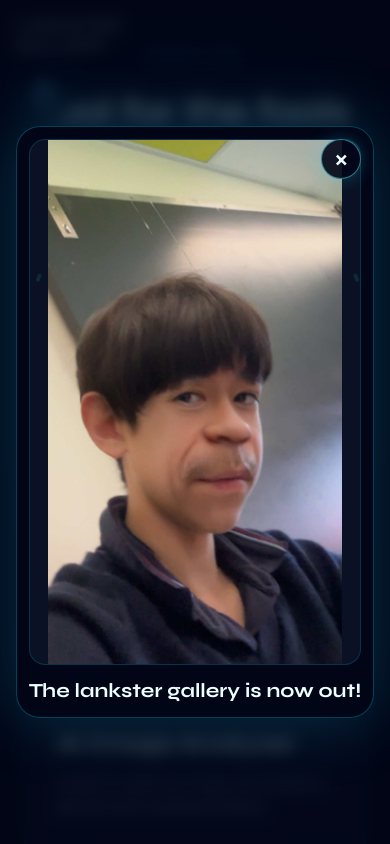
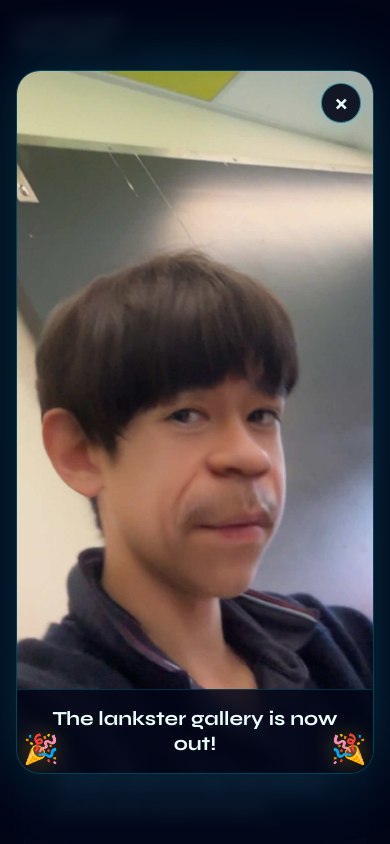
Before and after one commit to slick67-6/lanky-lol, a Next.js app: page / in a window 390 px wide. Shown: the top 844 px of the page. Built offline with nearby package versions, Linux system fonts and the light colour scheme.

Commit message:
Rewrite image analyzer API route

```diff
--- a/app/analyser/image/page.tsx
+++ b/app/analyser/image/page.tsx
@@ -11,6 +11,54 @@ type Message = {
   imagePreview?: string;
 };
 
+const MAX_UPLOAD_BYTES = 12 * 1024 * 1024;
+const MAX_IMAGE_SIDE = 768;
+const COMPRESSED_IMAGE_QUALITY = 0.72;
+
+function canCanvasRead(file: File) {
+  return ["image/jpeg", "image/png", "image/webp", "image/gif", "image/bmp"].includes(file.type);
+}
+
+function readFileAsDataUrl(file: File) {
+  return new Promise<string>((resolve, reject) => {
+    const reader = new FileReader();
+    reader.onload = () => resolve(reader.result as string);
+    reader.onerror = () => reject(new Error("Could not read that image file."));
+    reader.readAsDataURL(file);
+  });
+}
+
+async function compressImageForChat(file: File) {
+  const originalDataUrl = await readFileAsDataUrl(file);
+
+  if (!canCanvasRead(file)) {
+    return originalDataUrl;
+  }
+
+  const image = await new Promise<HTMLImageElement>((resolve, reject) => {
+    const img = new window.Image();
+    img.onload = () => resolve(img);
+    img.onerror = () => reject(new Error("Could not prepare that image for upload."));
+    img.src = originalDataUrl;
+  });
+
+  const scale = Math.min(1, MAX_IMAGE_SIDE / Math.max(image.naturalWidth, image.naturalHeight));
+  const width = Math.max(1, Math.round(image.naturalWidth * scale));
+  const height = Math.max(1, Math.round(image.naturalHeight * scale));
+
+  if (scale === 1 && file.size <= MAX_UPLOAD_BYTES / 2) {
+    return originalDataUrl;
+  }
+
+  const canvas = document.createElement("canvas");
+  canvas.width = width;
+  canvas.height = height;
+  const context = canvas.getContext("2d");
+  if (!context) return originalDataUrl;
+
+  context.drawImage(image, 0, 0, width, height);
+  return canvas.toDataURL("image/jpeg", COMPRESSED_IMAGE_QUALITY);
+}
 
 function renderInline(text: string) {
   const nodes: React.ReactNode[] = [];
@@ -126,7 +174,7 @@ export default function ImageAnalyserPage() {
       return;
     }
 
-    const step = reply.length > 2400 ? 12 : reply.length > 1200 ? 9 : 6;
+    const step = reply.length > 2400 ? 36 : reply.length > 1200 ? 28 : 18;
     for (let i = 0; i < reply.length; i += step) {
       const next = reply.slice(0, i + step);
       setMessages((prev) =>
@@ -147,16 +195,26 @@ export default function ImageAnalyserPage() {
     scrollToBottom();
   }, [messages, loading, scrollToBottom]);
 
-  const attachFile = (file: File) => {
+  const attachFile = useCallback(async (file: File) => {
     if (!file.type.startsWith("image/") && !file.name.match(/\.(heic|heif)$/i)) {
       setError("Please attach an image file.");
       return;
     }
+
+    if (file.size > MAX_UPLOAD_BYTES && !canCanvasRead(file)) {
+      setError("Please choose a smaller image, or convert it to JPG/PNG first.");
+      return;
+    }
+
     setError(null);
-    const reader = new FileReader();
-    reader.onload = () => setPendingImage(reader.result as string);
-    reader.readAsDataURL(file);
-  };
+
+    try {
+      const dataUrl = await compressImageForChat(file);
+      setPendingImage(dataUrl);
+    } catch (e) {
+      setError(e instanceof Error ? e.message : "Could not prepare that image.");
+    }
+  }, []);
 
   const send = async () => {
     const text = input.trim();
@@ -178,10 +236,13 @@ export default function ImageAnalyserPage() {
     setError(null);
 
     try {
+      const latestImageMessageId = [...nextMessages]
+        .reverse()
+        .find((m) => m.role === "user" && m.imagePreview)?.id;
       const apiMessages = nextMessages.map((m) => ({
         role: m.role,
         content: m.content,
-        image: m.role === "user" ? m.imagePreview : undefined,
+        image: m.id === latestImageMessageId ? m.imagePreview : undefined,
       }));
 
       const res = await fetch("/api/chat", {
@@ -192,7 +253,16 @@ export default function ImageAnalyserPage() {
         }),
       });
 
-      const data = (await res.json()) as { reply?: string; error?: string };
+      const rawResponse = await res.text();
+      let data: { reply?: string; error?: string } = {};
+
+      try {
+        data = rawResponse ? (JSON.parse(rawResponse) as { reply?: string; error?: string }) : {};
+      } catch {
+        const fallbackMessage = rawResponse.trim() || "The analyzer returned an unreadable response.";
+        throw new Error(fallbackMessage);
+      }
+
       if (!res.ok) throw new Error(data.error || "Request failed.");
 
       await animateAssistantReply(data.reply ?? "");
@@ -222,7 +292,7 @@ export default function ImageAnalyserPage() {
     };
     window.addEventListener("paste", onPaste);
     return () => window.removeEventListener("paste", onPaste);
-  }, []);
+  }, [attachFile]);
 
   return (
     <div className="flex h-dvh max-h-dvh w-full flex-col overflow-hidden bg-[#030712]">
--- a/app/api/chat/route.ts
+++ b/app/api/chat/route.ts
@@ -1,6 +1,6 @@
 import { NextResponse } from "next/server";
 
-export const maxDuration = 60;
+export const maxDuration = 10;
 
 type ClientMessage = {
   role: "user" | "assistant";
@@ -8,110 +8,135 @@ type ClientMessage = {
   image?: string;
 };
 
-type ImagePayload = {
-  mimeType: string;
-  data: string;
-};
-
-type NvidiaMessage =
+type NvidiaChatMessage =
   | { role: "system"; content: string }
   | {
-      role: "user" | "assistant";
+      role: "user";
       content:
         | string
         | Array<
             | { type: "text"; text: string }
-            | {
-                type: "image_url";
-                image_url: { url: string; detail: "auto" };
-              }
+            | { type: "image_url"; image_url: { url: string; detail: "auto" } }
           >;
     };
 
+type NvidiaChatResponse = {
+  choices?: Array<{ message?: { content?: string } }>;
+  error?: { message?: string } | string;
+  message?: string;
+  request_id?: string;
+  id?: string;
+};
+
 const NVIDIA_INVOKE_URL = "https://integrate.api.nvidia.com/v1/chat/completions";
-const NVIDIA_MODEL =
-  process.env.NVIDIA_MODEL?.trim() || "meta/llama-4-maverick-17b-128e-instruct";
+const NVIDIA_STATUS_URL = "https://integrate.api.nvidia.com/v1/status";
+const DEFAULT_NVIDIA_MODEL = "nvidia/llama-3.1-nemotron-nano-vl-8b-v1";
 
-const SYSTEM = `You are a capable AI assistant on lanky.lol.
-Respond naturally with your own style and level of detail based on the user's intent.
-Stay safe and refuse harmful requests.`;
+const MODEL_TIMEOUT_MS = 7_500;
+const STATUS_POLL_DELAY_MS = 700;
+const MAX_IMAGE_BASE64_CHARS = 4_500_000;
+const MAX_PROMPT_CHARS = 2_000;
 
-function parseDataUrl(dataUrl: string): ImagePayload | null {
+const SYSTEM_PROMPT = `You are a fast, helpful AI image analyzer for lanky.lol.
+If an image is attached, first say what you can see, then answer the user's request.
+Keep answers useful but concise unless the user asks for detail.`;
+
+function jsonError(error: string, status: number) {
+  return NextResponse.json({ error }, { status });
+}
+
+function getApiKey() {
+  return process.env.NVIDIA_API_KEY?.trim().replace(/^(["'])|(["'])$/g, "");
+}
+
+function getModel() {
+  return process.env.NVIDIA_MODEL?.trim() || DEFAULT_NVIDIA_MODEL;
+}
+
+function getLastUserMessage(messages: ClientMessage[]) {
+  return [...messages].reverse().find((message) => message.role === "user");
+}
+
+function readDataUrl(dataUrl?: string) {
+  if (!dataUrl) return null;
+
   const match = /^data:([^;]+);base64,([\s\S]+)$/.exec(dataUrl);
   if (!match) return null;
-  return { mimeType: match[1], data: match[2] };
+
+  return {
+    mimeType: match[1],
+    data: match[2],
+  };
 }
 
-function toNvidiaMessages(messages: ClientMessage[]): NvidiaMessage[] {
-  return messages.map((message) => {
-    if (message.role === "assistant") {
-      return { role: "assistant", content: message.content };
+function getAbortSignal(timeoutMs: number) {
+  if (typeof AbortSignal.timeout === "function") {
+    return AbortSignal.timeout(timeoutMs);
   }
 
-    const parsedImage = message.image ? parseDataUrl(message.image) : null;
-    if (!parsedImage) {
-      return { role: "user", content: message.content };
+  const controller = new AbortController();
+  setTimeout(() => controller.abort(), timeoutMs);
+  return controller.signal;
 }
 
-    return {
+function isTimeoutError(error: unknown) {
+  return (
+    error instanceof Error &&
+    (error.name === "TimeoutError" || error.name === "AbortError")
+  );
+}
+
+function getProviderErrorMessage(data: NvidiaChatResponse) {
+  if (typeof data.error === "string") return data.error;
+  return data.error?.message || data.message || "Model request failed.";
+}
+
+async function parseProviderResponse(response: Response) {
+  const raw = await response.text();
+
+  try {
+    return raw ? (JSON.parse(raw) as NvidiaChatResponse) : {};
+  } catch {
+    throw new Error(raw.trim() || "Model returned an unreadable response.");
+  }
+}
+
+function toNvidiaMessages(message: ClientMessage): NvidiaChatMessage[] {
+  const text = (message.content || "What is in this image?")
+    .trim()
+    .slice(0, MAX_PROMPT_CHARS);
+  const image = readDataUrl(message.image);
+
+  if (!image) {
+    return [
+      { role: "system", content: SYSTEM_PROMPT },
+      { role: "user", content: text },
+    ];
+  }
+
+  if (image.data.length > MAX_IMAGE_BASE64_CHARS) {
+    throw new Error("Please upload a smaller image so the analyzer can respond quickly.");
+  }
+
+  return [
+    { role: "system", content: SYSTEM_PROMPT },
+    {
       role: "user",
       content: [
-        { type: "text", text: message.content },
+        { type: "text", text },
         {
           type: "image_url",
           image_url: {
-            url: `data:${parsedImage.mimeType};base64,${parsedImage.data}`,
+            url: `data:${image.mimeType};base64,${image.data}`,
             detail: "auto",
           },
         },
       ],
-    };
-  });
+    },
+  ];
 }
 
-export async function POST(request: Request) {
-  const rawApiKey = process.env.NVIDIA_API_KEY;
-  const apiKey = rawApiKey?.trim().replace(/^("'])|(["'])$/g, "");
-
-  if (!apiKey) {
-    return NextResponse.json(
-      { error: "NVIDIA_API_KEY is not configured on the server." },
-      { status: 500 },
-    );
-  }
-
-  let body: {
-    messages?: ClientMessage[];
-  };
-
-  try {
-    body = await request.json();
-  } catch {
-    return NextResponse.json({ error: "Invalid JSON." }, { status: 400 });
-  }
-
-  const { messages = [] } = body;
-  if (!Array.isArray(messages) || messages.length === 0) {
-    return NextResponse.json(
-      { error: "At least one message is required." },
-      { status: 400 },
-    );
-  }
-
-  const lastUser = [...messages].reverse().find((m) => m.role === "user");
-  if (!lastUser?.content?.trim() && !lastUser?.image) {
-    return NextResponse.json(
-      { error: "Send a message or attach an image." },
-      { status: 400 },
-    );
-  }
-
-  const nvidiaMessages: NvidiaMessage[] = [
-    { role: "system", content: SYSTEM },
-    ...toNvidiaMessages(messages),
-  ];
-
-  try {
+async function requestNvidia(messages: NvidiaChatMessage[], apiKey: string) {
   const response = await fetch(NVIDIA_INVOKE_URL, {
     method: "POST",
     headers: {
@@ -119,53 +144,102 @@ export async function POST(request: Request) {
       "Content-Type": "application/json",
     },
     body: JSON.stringify({
-        model: NVIDIA_MODEL,
-        messages: nvidiaMessages,
-        max_tokens: 1024,
-        temperature: 0.7,
-        top_p: 0.95,
+      model: getModel(),
+      messages,
+      max_tokens: 700,
+      temperature: 0.35,
+      top_p: 0.9,
       stream: false,
     }),
+    signal: getAbortSignal(MODEL_TIMEOUT_MS),
   });
 
-    if (response.status === 429) {
-      return NextResponse.json(
-        { error: "Too many requests, please wait." },
-        { status: 429 },
+  const data = await parseProviderResponse(response);
+
+  if (response.status === 202) {
+    const requestId = data.request_id || data.id;
+    if (!requestId) return data;
+
+    await new Promise((resolve) => setTimeout(resolve, STATUS_POLL_DELAY_MS));
+
+    const statusResponse = await fetch(`${NVIDIA_STATUS_URL}/${requestId}`, {
+      headers: { Authorization: `Bearer ${apiKey}` },
+      signal: getAbortSignal(MODEL_TIMEOUT_MS),
+    });
+
+    return parseProviderResponse(statusResponse);
+  }
+
+  if (!response.ok) {
+    throw new Error(getProviderErrorMessage(data));
+  }
+
+  return data;
+}
+
+export async function POST(request: Request) {
+  const apiKey = getApiKey();
+  if (!apiKey) {
+    return jsonError("NVIDIA_API_KEY is not configured on the server.", 500);
+  }
+
+  let messages: ClientMessage[];
+
+  try {
+    const body = (await request.json()) as { messages?: ClientMessage[] };
+    messages = Array.isArray(body.messages) ? body.messages : [];
+  } catch {
+    return jsonError("Invalid JSON.", 400);
+  }
+
+  const lastUser = getLastUserMessage(messages);
+  if (!lastUser?.content?.trim() && !lastUser?.image) {
+    return jsonError("Send a message or attach an image.", 400);
+  }
+
+  let nvidiaMessages: NvidiaChatMessage[];
+  try {
+    nvidiaMessages = toNvidiaMessages(lastUser);
+  } catch (error) {
+    return jsonError(
+      error instanceof Error ? error.message : "Could not prepare that image.",
+      400,
     );
   }
 
-    const data = (await response.json()) as {
-      choices?: Array<{ message?: { content?: string } }>;
-      error?: { message?: string };
-      message?: string;
-    };
+  try {
+    const data = await requestNvidia(nvidiaMessages, apiKey);
+    const reply = data.choices?.[0]?.message?.content?.trim();
 
-    if (!response.ok) {
-      const message =
-        data?.error?.message || data?.message || "Model request failed.";
-      throw new Error(message);
+    if (!reply) {
+      return jsonError("The image analyzer did not receive a reply. Please try again.", 502);
     }
 
-    const reply = data?.choices?.[0]?.message?.content;
-    if (!reply?.trim()) {
-      return NextResponse.json(
-        { error: "Empty response from model." },
-        { status: 502 },
+    return NextResponse.json({ reply });
+  } catch (error) {
+    if (isTimeoutError(error)) {
+      return jsonError(
+        "The image analyzer took too long to respond. Try a smaller image or a shorter question.",
+        504,
       );
     }
 
-    return NextResponse.json({ reply: reply.trim() });
-  } catch (err) {
-    const message = err instanceof Error ? err.message : "Model request failed.";
+    const message = error instanceof Error ? error.message : "Model request failed.";
 
     if (/429|too\s+many\s+requests|rate\s*limit/i.test(message)) {
-      return NextResponse.json(
-        { error: "Too many requests, please wait." },
-        { status: 429 },
+      return jsonError("Too many requests, please wait.", 429);
+    }
+
+    if (/token|context|length|too\s+large|payload|image/i.test(message)) {
+      return jsonError(
+        "That image or message is too large for the analyzer. Try a smaller image or shorter question.",
+        413,
       );
     }
 
-    return NextResponse.json({ error: message }, { status: 502 });
+    return jsonError(
+      "The image analyzer could not get a model response. Please try again.",
+      502,
+    );
   }
 }
--- a/app/globals.css
+++ b/app/globals.css
@@ -21,6 +21,13 @@ html {
   background: var(--bg-deep);
   overflow-x: hidden;
   overscroll-behavior-y: auto;
+}
+
+
+/* Keep descenders like “g”, “y”, and “j” from being clipped in the display font. */
+[class~="font-[family-name:var(--font-syne)]"] {
+  line-height: 1.25;
+  padding-bottom: 0.06em;
 }
 
 body {
--- a/components/lankster-gallery-announcement.module.css
+++ b/components/lankster-gallery-announcement.module.css
@@ -1,54 +1,140 @@
-.confettiSide {
+.confettiBurst {
   pointer-events: none;
   position: absolute;
-  inset-block: 0;
-  z-index: 0;
-  width: 55%;
-  overflow: hidden;
+  bottom: 0.7rem;
+  z-index: 15;
+  height: 8.5rem;
+  width: 8.5rem;
+  overflow: visible;
 }
 
-.confettiSideLeft {
-  left: 0;
+.confettiBurstLeft {
+  left: 0.65rem;
 }
 
-.confettiSideRight {
+.confettiBurstRight {
+  right: 0.65rem;
+}
+
+.confettiEmoji {
+  position: absolute;
+  bottom: 0;
+  left: 0;
+  z-index: 2;
+  font-size: clamp(1.8rem, 7vw, 2.8rem);
+  line-height: 1;
+  filter: drop-shadow(0 0 12px rgba(250, 204, 21, 0.4));
+  animation: confetti-emoji-pop 950ms ease-out both;
+}
+
+.confettiBurstRight .confettiEmoji {
+  left: auto;
   right: 0;
+  transform: scaleX(-1);
 }
 
 .confettiPiece {
   position: absolute;
-  top: var(--confetti-top);
-  left: var(--confetti-left);
+  bottom: 1.25rem;
+  left: 1.25rem;
   height: var(--confetti-height);
   width: var(--confetti-width);
   border-radius: 999px;
   background: var(--confetti-color);
   opacity: 0;
-  transform: translate3d(0, 0, 0) rotate(0deg);
-  animation: confetti-shoot 2600ms cubic-bezier(0.16, 0.8, 0.32, 1) var(--confetti-delay) infinite;
+  transform: translate3d(0, 0, 0) rotate(0deg) scale(0.7);
+  animation: confetti-burst 1800ms cubic-bezier(0.16, 0.8, 0.32, 1) var(--confetti-delay) both;
   will-change: transform, opacity;
 }
 
-@keyframes confetti-shoot {
+.confettiBurstRight .confettiPiece {
+  left: auto;
+  right: 1.25rem;
+}
+
+@keyframes confetti-burst {
   0% {
     opacity: 0;
-    transform: translate3d(0, 0, 0) rotate(0deg) scale(0.7);
+    transform: translate3d(0, 0, 0) rotate(0deg) scale(0.65);
   }
-  9% {
+  10% {
     opacity: 1;
   }
-  48% {
+  62% {
     opacity: 1;
     transform: translate3d(var(--confetti-end-x), var(--confetti-end-y), 0)
-      rotate(calc(var(--confetti-rotate) * 0.65)) scale(1);
+      rotate(calc(var(--confetti-rotate) * 0.72)) scale(1);
   }
   100% {
     opacity: 0;
     transform: translate3d(
         calc(var(--confetti-end-x) + var(--confetti-drift-x)),
-        calc(var(--confetti-end-y) + 180px),
+        calc(var(--confetti-end-y) + 34px),
         0
       )
       rotate(var(--confetti-rotate)) scale(0.85);
   }
 }
+
+@keyframes confetti-emoji-pop {
+  0% {
+    opacity: 0;
+    transform: translateY(10px) scale(0.8);
+  }
+  55% {
+    opacity: 1;
+    transform: translateY(0) scale(1.08);
+  }
+  100% {
+    opacity: 1;
+    transform: translateY(0) scale(1);
+  }
+}
+
+.confettiBurstRight .confettiEmoji {
+  animation-name: confetti-emoji-pop-right;
+}
+
+@keyframes confetti-emoji-pop-right {
+  0% {
+    opacity: 0;
+    transform: translateY(10px) scaleX(-1) scale(0.8);
+  }
+  55% {
+    opacity: 1;
+    transform: translateY(0) scaleX(-1) scale(1.08);
+  }
+  100% {
+    opacity: 1;
+    transform: translateY(0) scaleX(-1) scale(1);
+  }
+}
+
+@media (max-width: 420px) {
+  .confettiBurst {
+    bottom: 0.55rem;
+    height: 6.75rem;
+    width: 6.75rem;
+  }
+
+  .confettiBurstLeft {
+    left: 0.4rem;
+  }
+
+  .confettiBurstRight {
+    right: 0.4rem;
+  }
+}
+
+@media (prefers-reduced-motion: reduce) {
+  .confettiEmoji,
+  .confettiBurstRight .confettiEmoji,
+  .confettiPiece {
+    animation: none;
+    opacity: 1;
+  }
+
+  .confettiPiece {
+    display: none;
+  }
+}
--- a/components/lankster-gallery-announcement.tsx
+++ b/components/lankster-gallery-announcement.tsx
@@ -11,15 +11,15 @@ const AUTO_CLOSE_DELAY_MS = 7000;
 
 const CONFETTI_COLORS = ["#22d3ee", "#f472b6", "#facc15", "#a78bfa", "#34d399"];
 
-function ConfettiSide({ side }: { side: "left" | "right" }) {
+function ConfettiBurst({ side }: { side: "left" | "right" }) {
   const pieces = useMemo(
     () =>
-      Array.from({ length: 24 }, (_, index) => {
+      Array.from({ length: 22 }, (_, index) => {
         const direction = side === "left" ? 1 : -1;
-        const arc = index % 8;
-        const endX = direction * (140 + arc * 18);
-        const endY = -68 + (index % 6) * 26;
-        const top = 24 + ((index * 11) % 44);
+        const column = index % 6;
+        const row = Math.floor(index / 6);
+        const endX = direction * (38 + column * 19 + row * 8);
+        const endY = -(72 + row * 30 + (index % 3) * 10);
 
         return (
           <span
@@ -29,14 +29,12 @@ function ConfettiSide({ side }: { side: "left" | "right" }) {
             style={
               {
                 "--confetti-color": CONFETTI_COLORS[index % CONFETTI_COLORS.length],
-                "--confetti-delay": `${index * 90}ms`,
-                "--confetti-drift-x": `${direction * (42 + (index % 4) * 12)}px`,
+                "--confetti-delay": `${index * 26}ms`,
+                "--confetti-drift-x": `${direction * (8 + (index % 5) * 5)}px`,
                 "--confetti-end-x": `${endX}px`,
                 "--confetti-end-y": `${endY}px`,
                 "--confetti-height": `${8 + (index % 3) * 3}px`,
-                "--confetti-left": side === "left" ? "0%" : "100%",
-                "--confetti-rotate": `${direction * (260 + index * 30)}deg`,
-                "--confetti-top": `${top}%`,
+                "--confetti-rotate": `${direction * (220 + index * 24)}deg`,
                 "--confetti-width": `${5 + (index % 2) * 4}px`,
               } as CSSProperties
             }
@@ -48,10 +46,12 @@ function ConfettiSide({ side }: { side: "left" | "right" }) {
 
   return (
     <div
-      className={`${styles.confettiSide} ${
-        side === "left" ? styles.confettiSideLeft : styles.confettiSideRight
+      aria-hidden="true"
+      className={`${styles.confettiBurst} ${
+        side === "left" ? styles.confettiBurstLeft : styles.confettiBurstRight
       }`}
     >
+      <span className={styles.confettiEmoji}>🎉</span>
       {pieces}
     </div>
   );
@@ -86,9 +86,9 @@ export function LanksterGalleryAnnouncement() {
 
   return (
     <div className="fixed inset-0 z-[80] flex items-center justify-center bg-slate-950/75 px-3 py-5 backdrop-blur-sm sm:px-4 sm:py-8">
-      <div className="relative flex max-h-[92dvh] w-full max-w-[min(92vw,34rem)] flex-col overflow-hidden rounded-3xl border border-cyan-400/30 bg-slate-950/95 p-3 text-center shadow-[0_0_70px_rgba(34,211,238,0.22)] sm:p-4">
-        <ConfettiSide side="left" />
-        <ConfettiSide side="right" />
+      <div className="relative h-[min(92dvh,44rem)] w-full max-w-[min(92vw,34rem)] overflow-hidden rounded-3xl border border-cyan-400/30 bg-slate-950/95 text-center shadow-[0_0_70px_rgba(34,211,238,0.22)]">
+        <ConfettiBurst side="left" />
+        <ConfettiBurst side="right" />
 
         <button
           aria-label="Close announcement"
@@ -99,19 +99,21 @@ export function LanksterGalleryAnnouncement() {
           ×
         </button>
 
-        <div className="relative z-10 overflow-hidden rounded-2xl border border-cyan-500/20 bg-slate-900/70">
         <Image
           alt="Lankster gallery announcement"
-            className="max-h-[62dvh] w-full object-contain"
+          className="object-cover"
+          fill
           placeholder="blur"
           priority
+          sizes="(max-width: 640px) 92vw, 34rem"
           src={announcementPhoto}
         />
-        </div>
-        <p className="relative z-10 mt-3 font-[family-name:var(--font-syne)] text-xl font-bold text-cyan-50 sm:mt-4 sm:text-2xl">
+        <div className="absolute inset-x-0 bottom-0 z-10 border-t border-cyan-400/20 bg-slate-950/85 px-5 py-4 backdrop-blur sm:px-7 sm:py-5">
+          <p className="font-[family-name:var(--font-syne)] text-xl font-bold text-cyan-50 sm:text-2xl">
             The lankster gallery is now out!
           </p>
         </div>
       </div>
+    </div>
   );
 }
```
Lines whose indentation alone changed are shown as unchanged.
